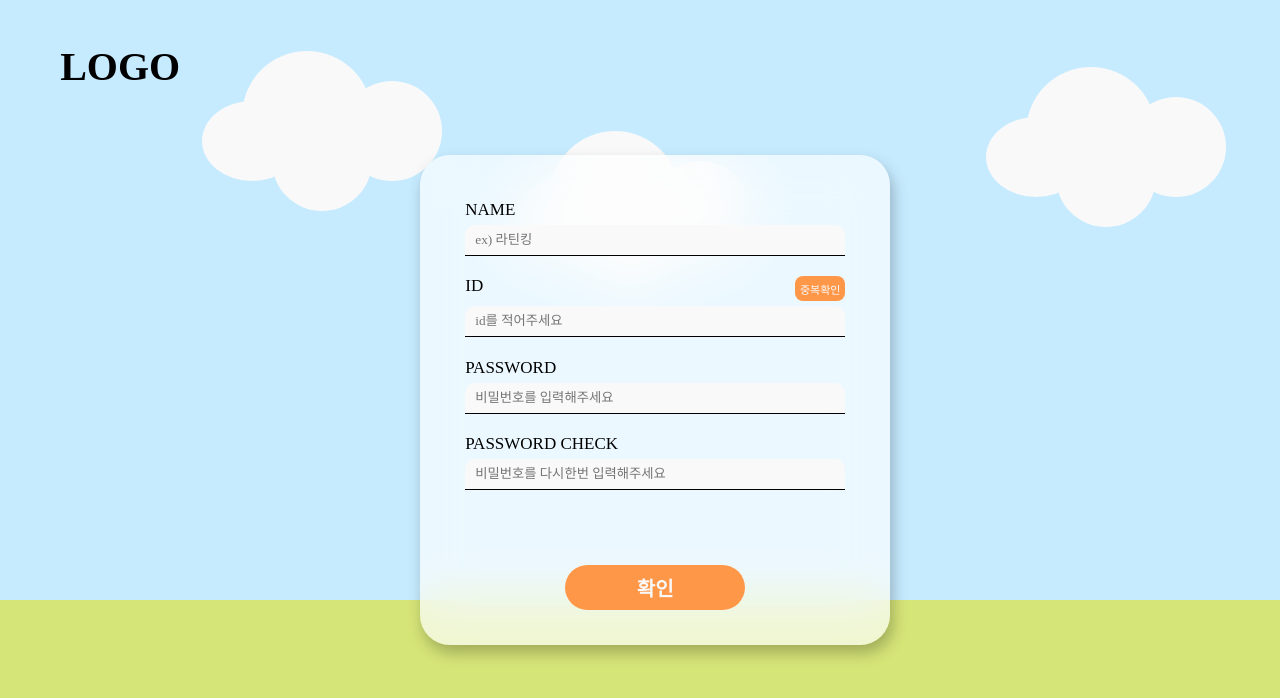
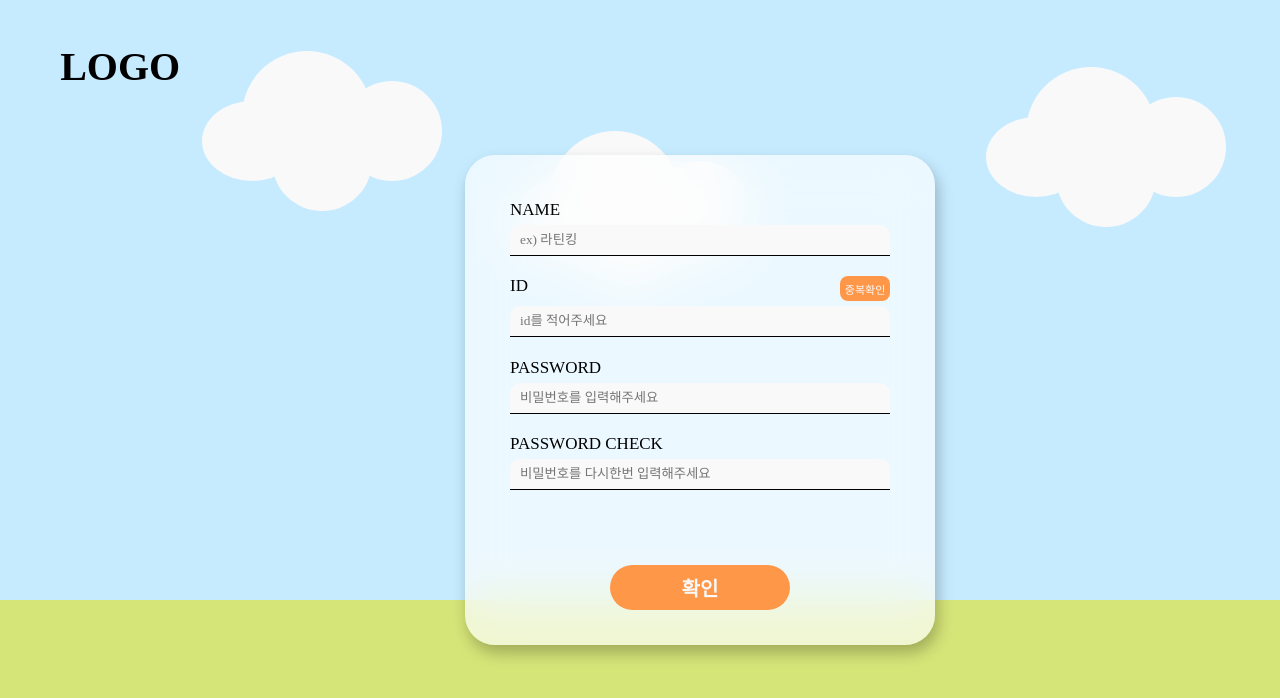
Before and after one commit to DR-LaLa/FE, a React (Vite) app: page /signup in a window 1280 px wide. Shown: the top 698 px of the page. Built offline with nearby package versions, Linux system fonts and the light colour scheme; a web font is replaced by a local one.

Commit message:
로그인 경로추가

```diff
--- a/src/components/common/FormFrame.jsx
+++ b/src/components/common/FormFrame.jsx
@@ -15,7 +15,7 @@ export default function FormFrame(props) {
 
   async function fetchPost(body) {
     try {
-      const response = await fetch(`${currentPage == "/signup" ? "" : "json/login.json"}`, {
+      const response = await fetch(`${currentPage == "/signup" ? "" : "http://localhost:8080/signin"}`, {
         method: "POST",
         headers: {
           "Content-Type": "application/json",
@@ -66,7 +66,6 @@ const Form = styled.form`
   justify-content: space-between;
   align-items: center;
   position: relative;
-  right: 3.5vw;
   background-color: rgba(255, 255, 255, 0.66);
   box-shadow: 3px 8px 15px 0px rgba(0, 0, 0, 0.25);
   backdrop-filter: blur(25px);
```
